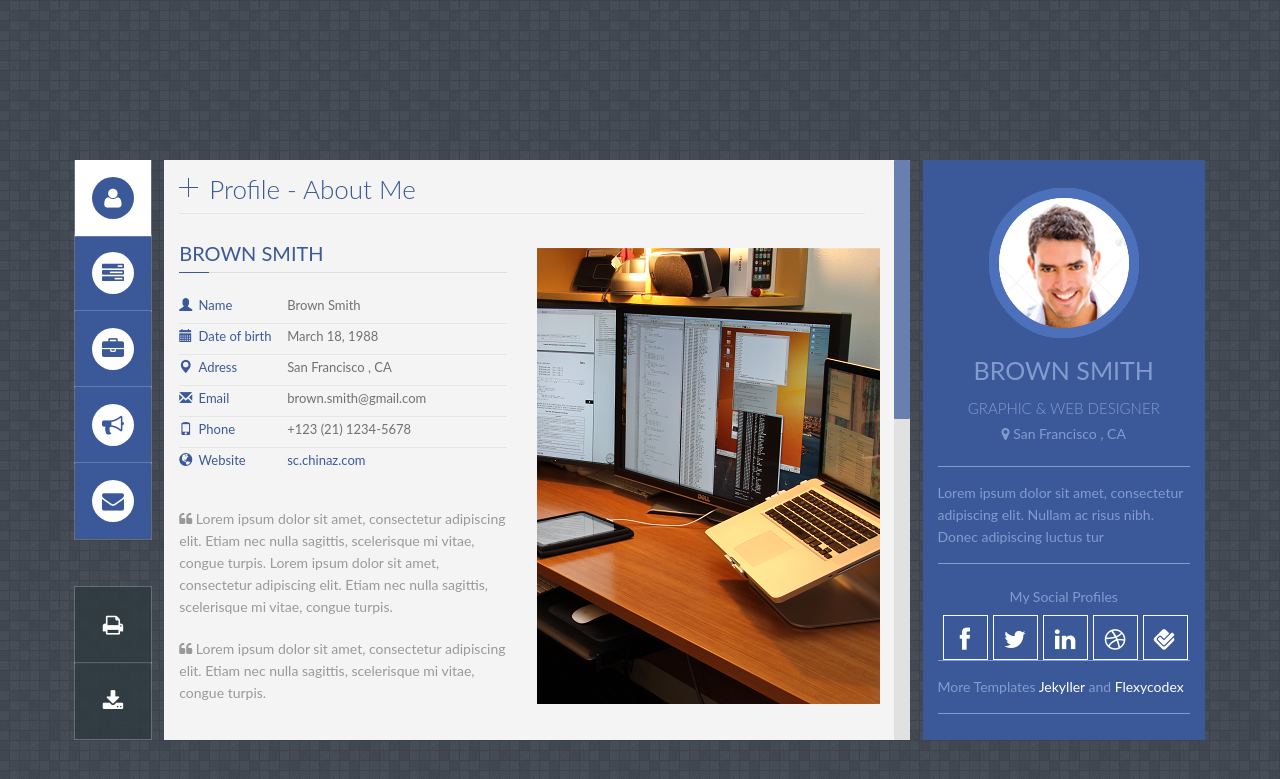
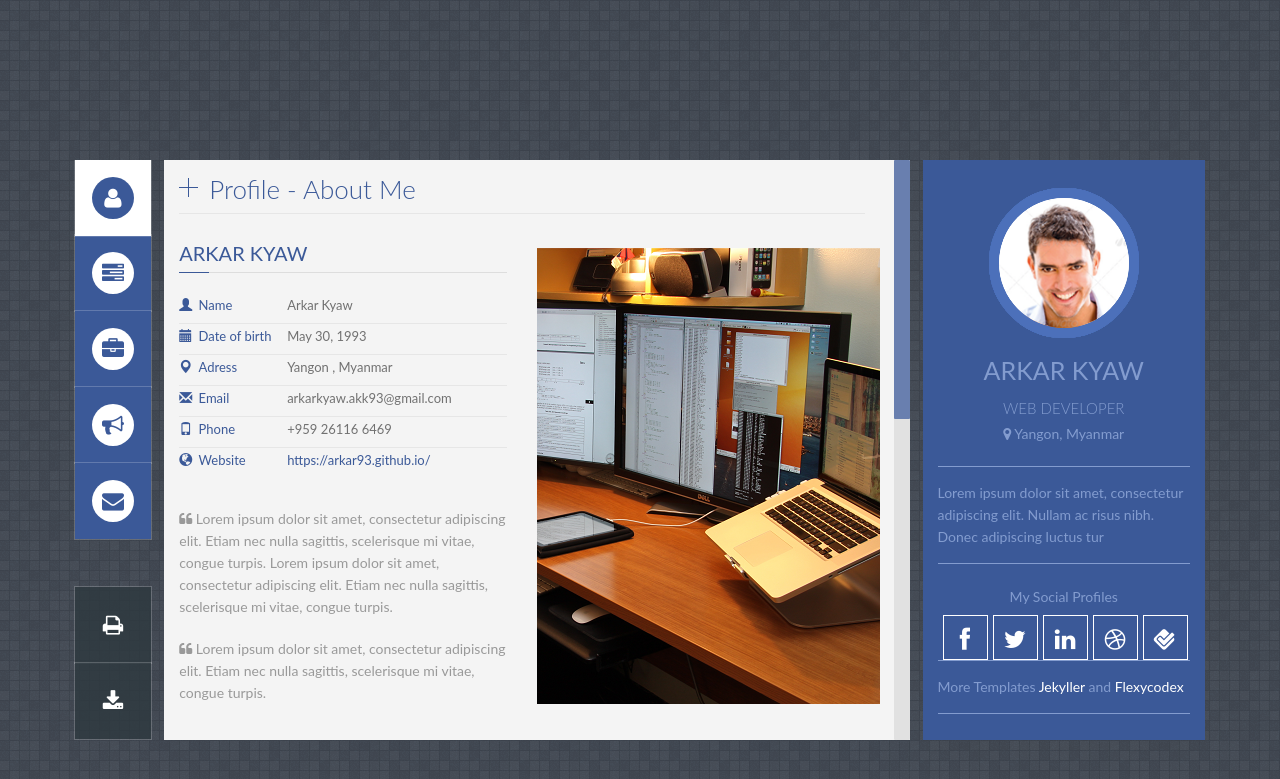
Before and after one commit to arkar93/arkar93.github.io, a Jekyll site: the page built from index.html, in a window 1280 px wide. Shown: the top 779 px of the page. Built offline with Jekyll 4.4.1, drawn with Linux system fonts in a browser that asks for light colours; some web fonts are replaced.

Commit message:
Update Name

```diff
--- a/_config.yml
+++ b/_config.yml
@@ -6,9 +6,9 @@ baseurl: '/PanelCV' #change it according to your repository name
 
 
 # Profile information
-yourname: Brown Smith  ## put your name
-title: 'GRAPHIC &amp; WEB DESIGNER'  ## your title
-location: San Francisco , CA
+yourname: Arkar Kyaw  ## put your name
+title: 'WEB DEVELOPER'  ## your title
+location: Yangon, Myanmar
 
 
 ## Social Profiles
--- a/_includes/profile.html
+++ b/_includes/profile.html
@@ -8,7 +8,7 @@
 
         <!--About me-->
         <div class="title_content">
-            <div class="text_content">brown smith</div>
+            <div class="text_content">arkar kyaw</div>
             <div class="clear"></div>
         </div>
 
@@ -17,42 +17,42 @@
             <li>
                 <i class="glyphicon glyphicon-user"></i>
                 <label>Name</label>
-                <span class="value">Brown Smith</span>
+                <span class="value">Arkar Kyaw</span>
                 <div class="clear"></div>
             </li>
 
             <li>
                 <i class="glyphicon glyphicon-calendar"></i>
                 <label>Date of birth</label>
-                <span class="value">March 18, 1988</span>
+                <span class="value">May 30, 1993</span>
                 <div class="clear"></div>
             </li>
 
             <li>
                 <i class="glyphicon glyphicon-map-marker"></i>
                 <label>Adress</label>
-                <span class="value">San Francisco , CA</span>
+                <span class="value">Yangon , Myanmar</span>
                 <div class="clear"></div>
             </li>
 
             <li>
                 <i class="glyphicon glyphicon-envelope"></i>
                 <label>Email</label>
-                <span class="value">brown.smith@gmail.com</span>
+                <span class="value">arkarkyaw.akk93@gmail.com</span>
                 <div class="clear"></div>
             </li>
 
             <li>
                 <i class="glyphicon glyphicon-phone"></i>
                 <label>Phone</label>
-                <span class="value">+123 (21) 1234-5678</span>
+                <span class="value">+959 26116 6469</span>
                 <div class="clear"></div>
             </li>
 
             <li>
                 <i class="glyphicon glyphicon-globe"></i>
                 <label>Website</label>
-                <span class="value"><a href="#" target="_blank">sc.chinaz.com</a></span>
+                <span class="value"><a href="#" target="_blank">https://arkar93.github.io/</a></span>
                 <div class="clear"></div>
             </li>
 
```
Also changed, not shown: Gemfile.lock, 3 other files.
